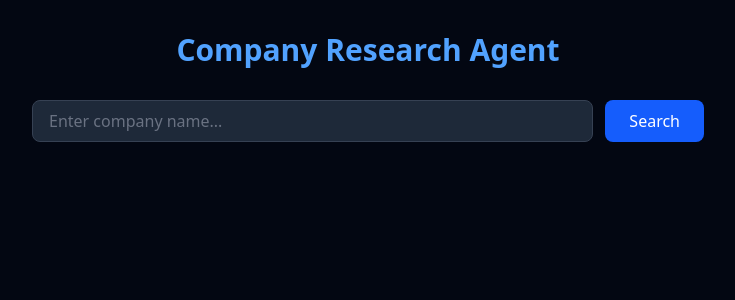
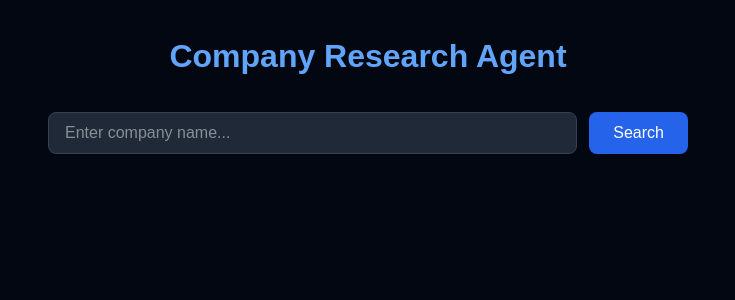
Before and after one commit to AbdulHaseeb790/company_research_agent, a React app: page / in a window 1280 px wide. Shown: the top 300 px of the page, without its empty margins (272-1007 px from the left). Built offline with nearby package versions, Linux system fonts and the light colour scheme; the HTML template or start-up script is replaced by a standard one.

Commit message:
Update App.jsx

```diff
--- a/src/App.jsx
+++ b/src/App.jsx
@@ -14,7 +14,6 @@ function App() {
     setError("")
     try {
       const response = await fetch("https://companyresearchagent-production.up.railway.app/research", {
-
         method: "POST",
         headers: { "Content-Type": "application/json" },
         body: JSON.stringify({ company_name: companyName })
@@ -49,54 +48,51 @@ function App() {
   }
 
   return (
-    <div className="min-h-screen bg-gray-950 text-gray-100 p-8">
+    <div style={{ minHeight: "100vh", background: "#030712", color: "#f3f4f6", padding: "32px", fontFamily: "sans-serif" }}>
 
-      <h1 className="text-3xl font-bold text-center text-blue-400 mb-8">
+      <h1 style={{ textAlign: "center", color: "#60a5fa", fontSize: "2rem", fontWeight: "bold", marginBottom: "32px" }}>
         Company Research Agent
       </h1>
 
-      <div className="flex gap-3 max-w-2xl mx-auto mb-8">
+      <div style={{ display: "flex", gap: "12px", maxWidth: "640px", margin: "0 auto 32px" }}>
         <input
           type="text"
           placeholder="Enter company name..."
           value={companyName}
           onChange={(e) => setCompanyName(e.target.value)}
-          className="flex-1 bg-gray-800 border border-gray-700 rounded-lg px-4 py-2 text-gray-100 placeholder-gray-500 focus:outline-none focus:border-blue-500"
+          style={{ flex: 1, background: "#1f2937", border: "1px solid #374151", borderRadius: "8px", padding: "8px 16px", color: "#f3f4f6", fontSize: "1rem" }}
         />
         <button
           onClick={handleResearch}
-          className="bg-blue-600 hover:bg-blue-700 text-white px-6 py-2 rounded-lg font-medium transition-colors"
+          style={{ background: "#2563eb", color: "white", border: "none", borderRadius: "8px", padding: "8px 24px", cursor: "pointer", fontSize: "1rem" }}
         >
           Search
         </button>
       </div>
 
-      {loading && <p className="text-center text-blue-400 animate-pulse">Researching... please wait</p>}
-      {error && <p className="text-center text-red-400 mt-4">{error}</p>}
+      {loading && <p style={{ textAlign: "center", color: "#60a5fa" }}>Researching... please wait</p>}
+      {error && <p style={{ textAlign: "center", color: "#f87171" }}>{error}</p>}
 
       {report && (
-        <div className="max-w-4xl mx-auto bg-gray-900 border border-gray-800 rounded-xl p-8 prose prose-invert prose-table:text-sm max-w-none">
-          <ReactMarkdown
-            remarkPlugins={[remarkGfm]}
-            components={{ br: () => <br /> }}
-          >
+        <div style={{ maxWidth: "800px", margin: "0 auto", background: "#111827", border: "1px solid #1f2937", borderRadius: "12px", padding: "32px" }}>
+          <ReactMarkdown remarkPlugins={[remarkGfm]} components={{ br: () => <br /> }}>
             {report}
           </ReactMarkdown>
         </div>
       )}
 
       {report && (
-        <div className="flex gap-3 max-w-2xl mx-auto mt-6">
+        <div style={{ display: "flex", gap: "12px", maxWidth: "640px", margin: "24px auto 0" }}>
           <input
             type="text"
             placeholder="Ask a follow-up question..."
             value={followup}
             onChange={(e) => setFollowup(e.target.value)}
-            className="flex-1 bg-gray-800 border border-gray-700 rounded-lg px-4 py-2 text-gray-100 placeholder-gray-500 focus:outline-none focus:border-blue-500"
+            style={{ flex: 1, background: "#1f2937", border: "1px solid #374151", borderRadius: "8px", padding: "8px 16px", color: "#f3f4f6", fontSize: "1rem" }}
           />
           <button
             onClick={handleFollowup}
-            className="bg-gray-700 hover:bg-gray-600 text-white px-6 py-2 rounded-lg font-medium transition-colors"
+            style={{ background: "#374151", color: "white", border: "none", borderRadius: "8px", padding: "8px 24px", cursor: "pointer", fontSize: "1rem" }}
           >
             Ask
           </button>
```
